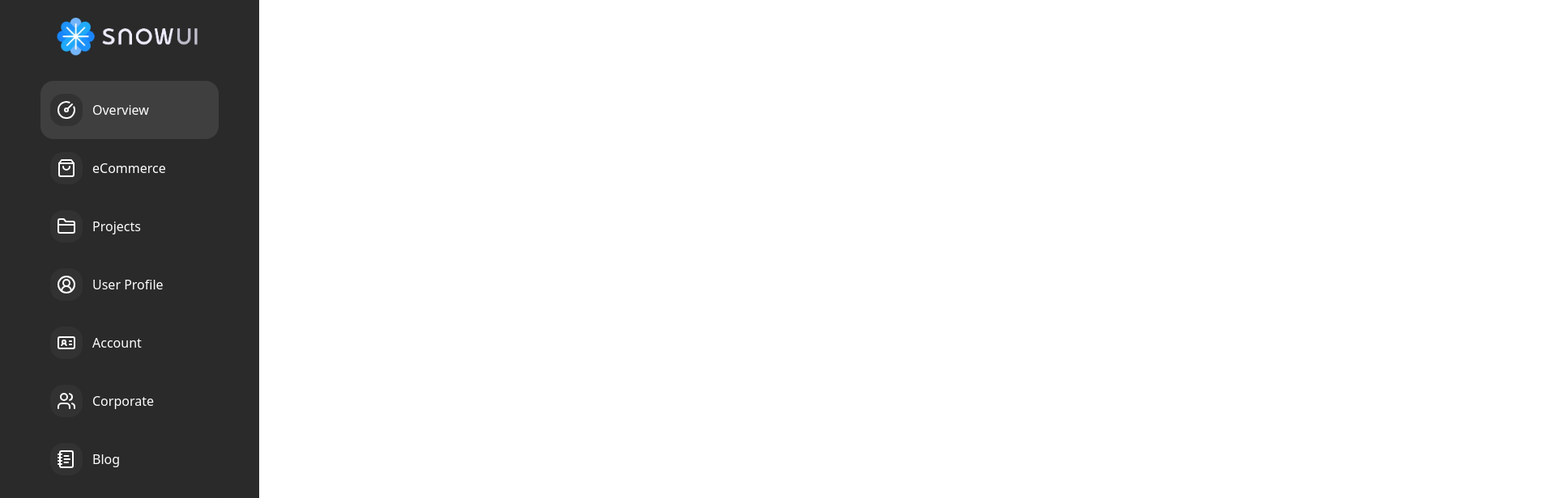
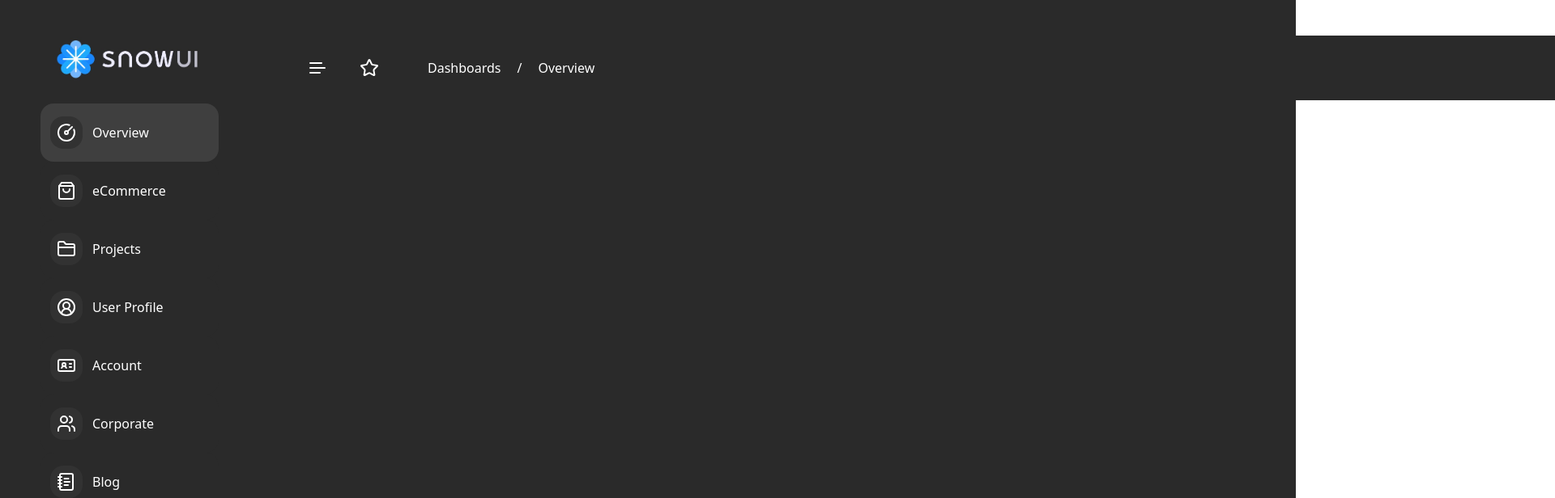
Before and after one commit to KenaiLpN/snowui, a React (Vite) app: page /overview in a window 1280 px wide. Shown: the top 616 px of the page at 81% size, 1920 px wide, since content can reach past the window. Built offline with nearby package versions, Linux system fonts and the light colour scheme.

Commit message:
TopBar Att
Adicionada Topbar

```diff
--- a/src/App.tsx
+++ b/src/App.tsx
@@ -3,6 +3,7 @@ import { LoginPage } from "./pages/loginpage/page";
 import { OverviewPage } from "./pages/overview/page";
 import { EcommercePage } from "./pages/ecommerce/page";
 import { NavBar } from "./components/navbar/navbar";
+import { DashboardPage } from "./pages/dashboard/page";
 
 
 
@@ -12,17 +13,20 @@ function App() {
 
  return (
     <div className={isLoginPage ? "w-full h-full" : "flex h-screen"}>
+
       {!isLoginPage && (
-        <aside className="fixed top-0 left-0 w-90">
+        <aside className="fixed left-0 top-0 w-90">
           <NavBar />
         </aside>
+
       )}
 
-      <main className={isLoginPage ? "" : "flex-1"}>
+      <main className={isLoginPage ? "" : "flex-1 bg-[#2A2A2A]"} >
      <Routes>
           <Route path="/" element={ <LoginPage />}/>
          <Route path="/overview" element={<OverviewPage />} />
          <Route path="/ecommerce" element={<EcommercePage/>}/>
+         <Route path="/dashboard" element={<DashboardPage/>}/>
         </Routes>
       </main>
     </div>
--- a/src/components/navbar/navbar.tsx
+++ b/src/components/navbar/navbar.tsx
@@ -14,9 +14,9 @@ export function NavBar(){
 return(
 
 
-<>
+
     <nav className="flex flex-col bg-[#2A2A2A] w-80 h-screen gap-3 items-center">
-             <img src={ImgNavBar} alt="" className="bg-[#2A2A2A] m-3 w-50"/>
+             <img src={ImgNavBar} alt="" className="bg-[#2A2A2A] m-3 mt-10 w-50"/>
 
         <div className="flex flex-col items-center ">
             <NavLink className={({isActive}) => `${baseLinkClass} ${isActive ? active : inactive}`} to="/overview"><div className={buttonicon}><CircleGauge/></div>Overview</NavLink>
@@ -34,7 +34,7 @@ return(
         </div>
     </nav>
 
-</>
+
 )
 }
 
--- /dev/null
+++ b/src/components/topbar/topbar.tsx
@@ -0,0 +1,26 @@
+import { Star, Text } from "lucide-react";
+import { NavLink } from "react-router-dom";
+
+
+export function TopBar(){
+
+const defaultbutton = "px-5 py-5 rounded-full  hover:bg-[#323232]"
+const defaultpagelink = "text-white"
+
+    return(
+
+        <div className=" h-30 w-screen ml-80">
+        <div className="flex bg-[#2A2A2A]  ml-10 mt-11 h-20 w-500">
+           <button className={defaultbutton}><Text className="text-white"/></button>
+           <button className={defaultbutton}><Star className="text-white"/></button>
+           <div className="flex items-center ml-10 gap-5"> <NavLink to="/dashboard" className={defaultpagelink}>Dashboards</NavLink> <p className="text-white">/</p> <NavLink to="/overview" className={defaultpagelink}>Overview</NavLink></div>
+
+        </div>
+
+
+        </div>
+
+
+
+    )
+}
--- /dev/null
+++ b/src/pages/dashboard/page.tsx
@@ -0,0 +1,19 @@
+import { TopBar } from "@/components/topbar/topbar";
+import { TrendingUp } from "lucide-react";
+
+export function DashboardPage(){
+    return(
+        <div>
+        <header>
+          <TopBar/>
+        </header>
+         <div className="bg-gradient-to-b from-blue-500 to-blue-300 h-25 w-70 p-5 ml-90 rounded-2xl grid grid-cols-2 gap-25">
+            <p className="text-white">Views</p>
+            <button className="flex item-center justify-center text-white inset-shadow-xl-white rounded-2xl w-10 h-7"><TrendingUp/></button>
+
+         </div>
+
+
+      </div>
+    )
+}
--- a/src/pages/overview/page.tsx
+++ b/src/pages/overview/page.tsx
@@ -1,20 +1,13 @@
-
-
-import { NavBar } from "@/components/navbar/navbar"
+import { TopBar } from "@/components/topbar/topbar";
+import { Button } from "@/components/ui/button";
 
 
 export function OverviewPage(){
     return(
-    <>
 
-         <div className="bg-black w-50 h-10 ">
-             <div className="text-black p-50"></div>
-
-        </div>
-
-
-
-        </>
+    <header>
+      <TopBar/>
+    </header>
 
     )
 }
```
